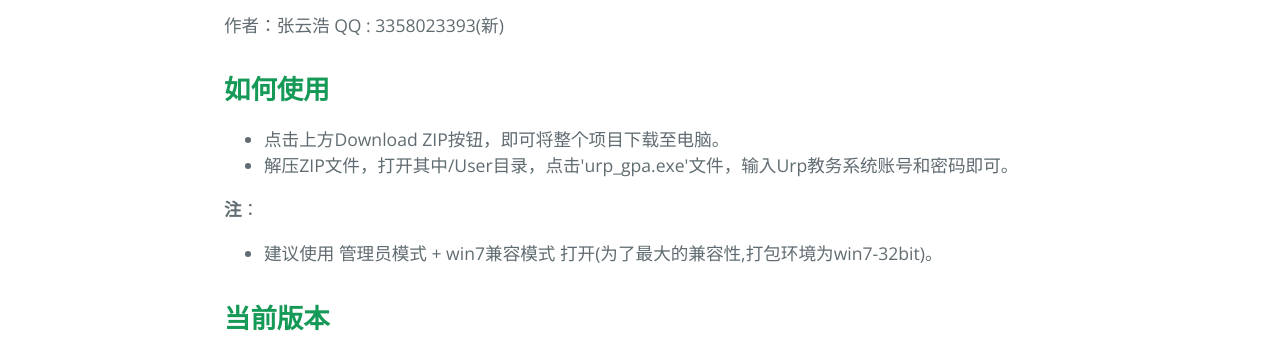
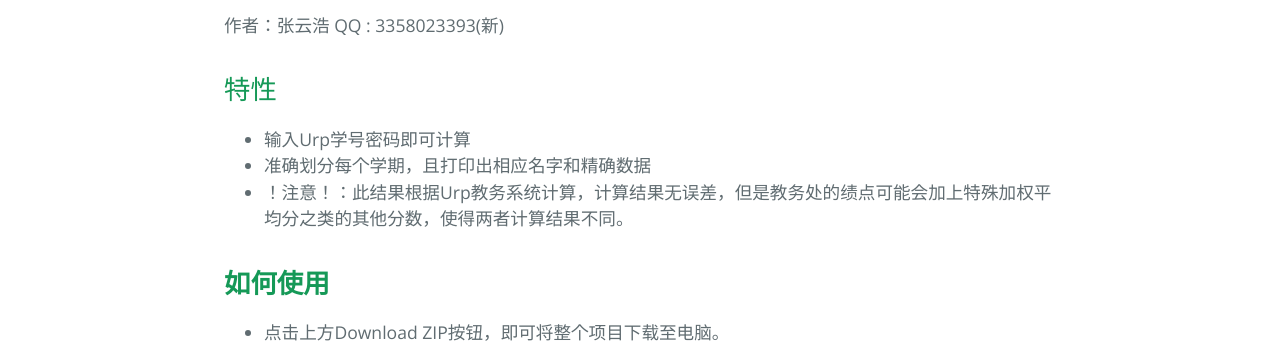
Before and after one commit to oahnuygnahz/CAU-Urp_Calculating, a plain HTML site: page index.html in a window 1280 px wide. Shown: the part 473-816 px from the top of the page. Drawn offline with nearby package versions, Linux system fonts and the light colour scheme.

```diff
--- a/index.html
+++ b/index.html
@@ -23,6 +23,15 @@
 <a id="中国农大urp绩点计算" class="anchor" href="#%E4%B8%AD%E5%9B%BD%E5%86%9C%E5%A4%A7urp%E7%BB%A9%E7%82%B9%E8%AE%A1%E7%AE%97" aria-hidden="true"><span aria-hidden="true" class="octicon octicon-link"></span></a>中国农大Urp绩点计算</h1>
 
 <p>作者：张云浩    QQ : 3358023393(新)</p>
+
+<h2>
+<a id="特性" class="anchor" href="#%E7%89%B9%E6%80%A7" aria-hidden="true"><span aria-hidden="true" class="octicon octicon-link"></span></a>特性</h2>
+
+<ul>
+<li>输入Urp学号密码即可计算</li>
+<li>准确划分每个学期，且打印出相应名字和精确数据</li>
+<li>！注意！：此结果根据Urp教务系统计算，计算结果无误差，但是教务处的绩点可能会加上特殊加权平均分之类的其他分数，使得两者计算结果不同。</li>
+</ul>
 
 <h2>
 <a id="如何使用" class="anchor" href="#%E5%A6%82%E4%BD%95%E4%BD%BF%E7%94%A8" aria-hidden="true"><span aria-hidden="true" class="octicon octicon-link"></span></a><strong>如何使用</strong>
--- a/params.json
+++ b/params.json
@@ -1,6 +1,6 @@
 {
   "name": "中国农大Urp绩点计算",
   "tagline": "输入Urp教务学号和密码即可自动计算每个学期的平均绩点。",
-  "body": "# 中国农大Urp绩点计算\r\n作者：张云浩    QQ : 3358023393(新)\r\n\r\n\r\n\r\n## **如何使用**\r\n\r\n- 点击上方Download ZIP按钮，即可将整个项目下载至电脑。\r\n- 解压ZIP文件，打开其中/User目录，点击'urp_gpa.exe'文件，输入Urp教务系统账号和密码即可。\r\n\r\n**注**：\r\n\r\n- 建议使用 管理员模式 + win7兼容模式 打开(为了最大的兼容性,打包环境为win7-32bit)。\r\n\r\n## **当前版本**\r\n\r\n- 版本Ver1.3:\r\n\r\n  1.解决了双学位和不及格成绩的计算。\r\n\r\n  2.优化了程序结构，修复了一个不能正确访问的BUG。\r\n\r\n## **开发信息**\r\n\r\n语言：Python 2.7.11\r\n\r\n打包环境： windows7 Home Basic 32-bit\r\n\r\n\r\n",
+  "body": "# 中国农大Urp绩点计算\r\n作者：张云浩    QQ : 3358023393(新)\r\n\r\n## 特性\r\n\r\n- 输入Urp学号密码即可计算\r\n- 准确划分每个学期，且打印出相应名字和精确数据\r\n- ！注意！：此结果根据Urp教务系统计算，计算结果无误差，但是教务处的绩点可能会加上特殊加权平均分之类的其他分数，使得两者计算结果不同。\r\n\r\n\r\n\r\n## **如何使用**\r\n\r\n- 点击上方Download ZIP按钮，即可将整个项目下载至电脑。\r\n- 解压ZIP文件，打开其中/User目录，点击'urp_gpa.exe'文件，输入Urp教务系统账号和密码即可。\r\n\r\n**注**：\r\n\r\n- 建议使用 管理员模式 + win7兼容模式 打开(为了最大的兼容性,打包环境为win7-32bit)。\r\n\r\n## **当前版本**\r\n\r\n- 版本Ver1.3:\r\n\r\n  1.解决了双学位和不及格成绩的计算。\r\n\r\n  2.优化了程序结构，修复了一个不能正确访问的BUG。\r\n\r\n## **开发信息**\r\n\r\n语言：Python 2.7.11\r\n\r\n打包环境： windows7 Home Basic 32-bit\r\n\r\n\r\n",
   "note": "Don't delete this file! It's used internally to help with page regeneration."
 }
```
